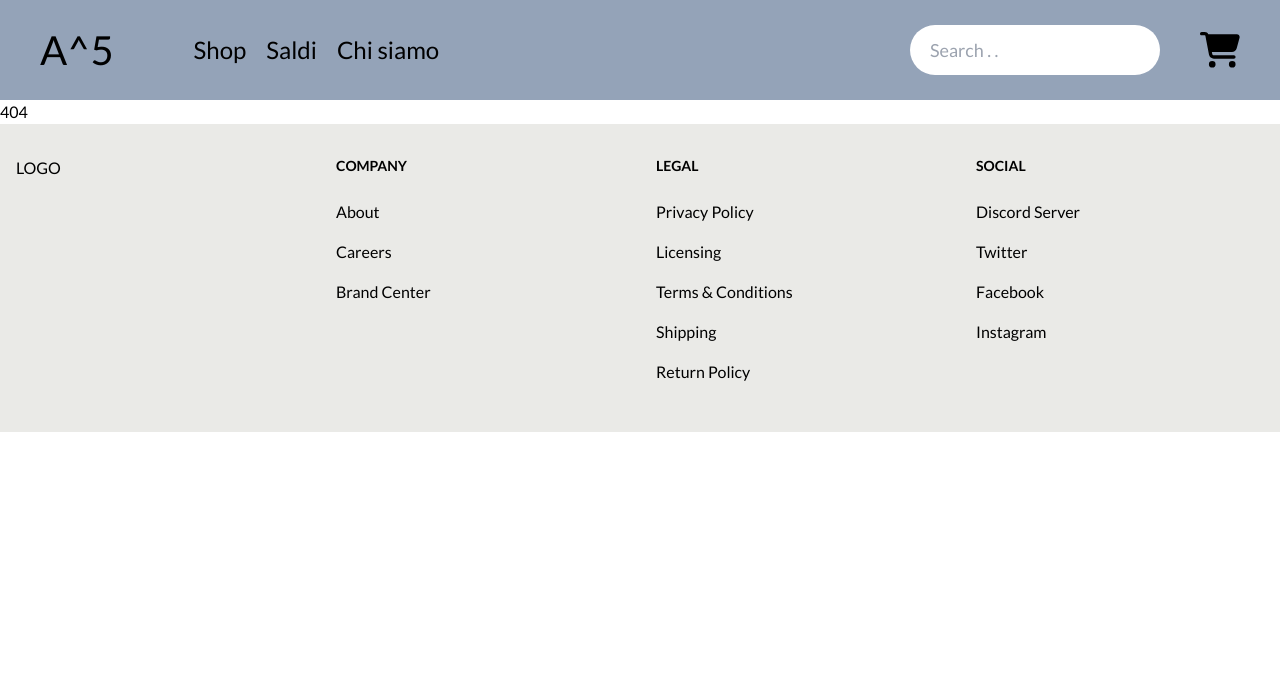
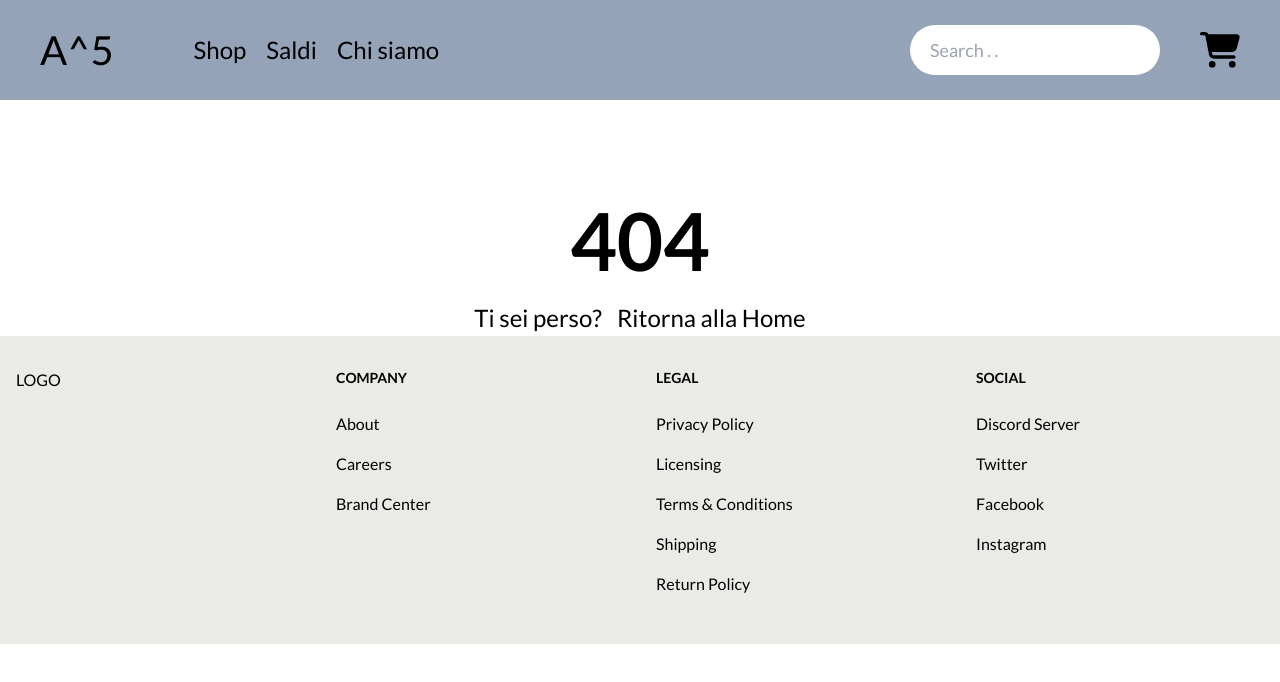
Before and after one commit to AntonioLicitra/Penta-Ecommerce-FE, a Vue app: page /search in a window 1280 px wide. Before the commit this address had no page. Shown: the top 682 px of the page. Built offline with nearby package versions, Linux system fonts and the light colour scheme.

Commit message:
mod antonino

```diff
--- a/src/components/Header.vue
+++ b/src/components/Header.vue
@@ -71,7 +71,7 @@ export default {
 
                     <RouterLink to="./shop" class="text-medio hover:underline ">Shop </RouterLink>
                     <RouterLink to="./saldi" class="text-medio hover:underline ">Saldi </RouterLink>
-                    <div class="text-medio hover:underline">Chi siamo </div>
+                    <RouterLink to="./about" class="text-medio hover:underline">Chi siamo </RouterLink>
 
                 </div>
 
--- a/src/components/Header2.vue
+++ b/src/components/Header2.vue
@@ -17,7 +17,7 @@ import { RouterLink } from "vue-router";
             <RouterLink to="/" class="text-grande">A^5</RouterLink>
             <RouterLink to="./shop" class="text-medio ml-[80px] hover:underline">Shop </RouterLink>
             <RouterLink to="./saldi" class="text-medio ml-[20px] hover:underline">Saldi </RouterLink>
-            <div class="text-medio ml-[20px] hover:underline">Chi siamo </div>
+            <RouterLink to="./about" class="text-medio ml-[20px] hover:underline">Chi siamo </RouterLink>
         </div>
 
         <!-- Nav dx -->
--- a/src/views/Page404.vue
+++ b/src/views/Page404.vue
@@ -6,9 +6,17 @@
 
 
  <template>
- <h1> 404 </h1>
+
+ <h1 class="text-[80px] font-bold text-center mt-[80px]"> 404 </h1>
+ <div class="flex justify-center items-center">
+ <h1 class="text-center text-medio pr-[15px]">Ti sei perso?</h1>
+ <RouterLink class="text-center text-medio hover:underline "  to="/">Ritorna alla Home</RouterLink>
+</div>
+
 </template>
 
 
 <script>
+import { RouterLink } from "vue-router";
+
 </script>
```
